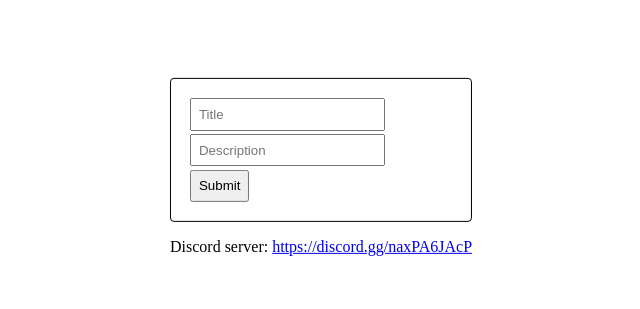
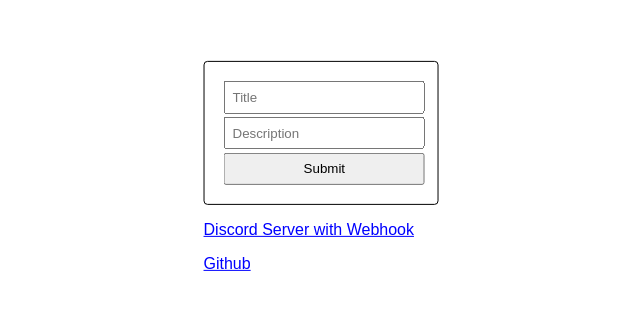
Before and after one commit to trimorphdev/discord-webhook-trial, a plain HTML site: page docs/index.html in a window 1280 px wide. Shown: the part 225-534 px from the top of the page, without its empty margins (319-959 px from the left). Drawn offline with Linux system fonts and the light colour scheme.

Commit message:
Add links

```diff
--- a/docs/css/main.css
+++ b/docs/css/main.css
@@ -16,4 +16,14 @@
     display: block;
     padding: .5em;
     margin: .25em;
+    width: 100%;
+    box-sizing: border-box;
 }
+
+body {
+    font-family: Arial, Helvetica, sans-serif;
+}
+
+a {
+    color: blue;
+}
--- a/docs/index.html
+++ b/docs/index.html
@@ -14,7 +14,8 @@
                 <input type="text" placeholder="Description" id="desc">
                 <input type="submit" placeholder="Submit" id="submit">
             </form>
-            <p>Discord server: <a href="https://discord.gg/naxPA6JAcP">https://discord.gg/naxPA6JAcP</a></p>
+            <p><a href="https://discord.gg/naxPA6JAcP">Discord Server with Webhook</a></p>
+            <p><a href="https://github.com/trimorphdev/discord-webhook-trial">Github</a></p>
         </div>
     </body>
 </html>
```
